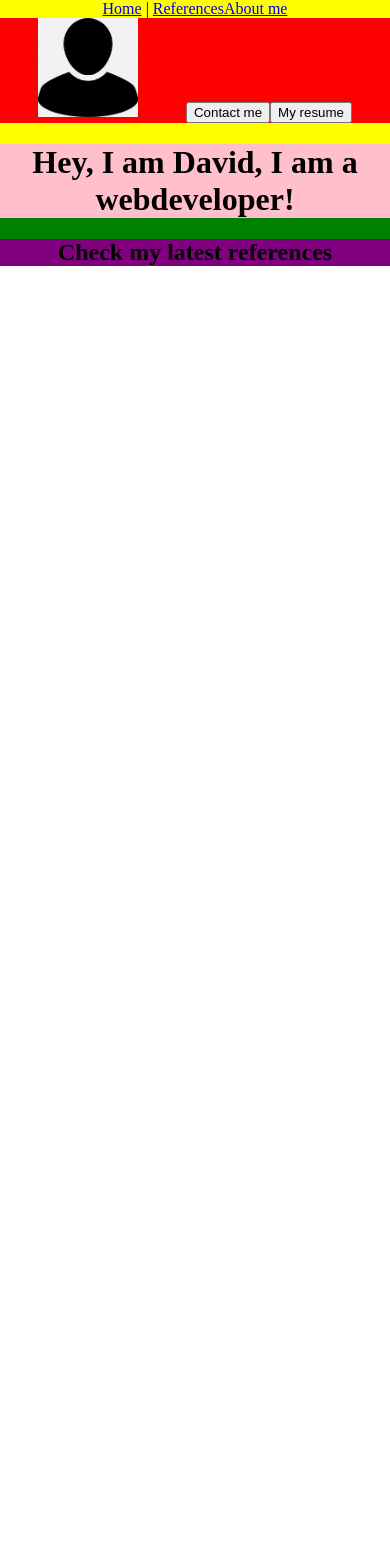
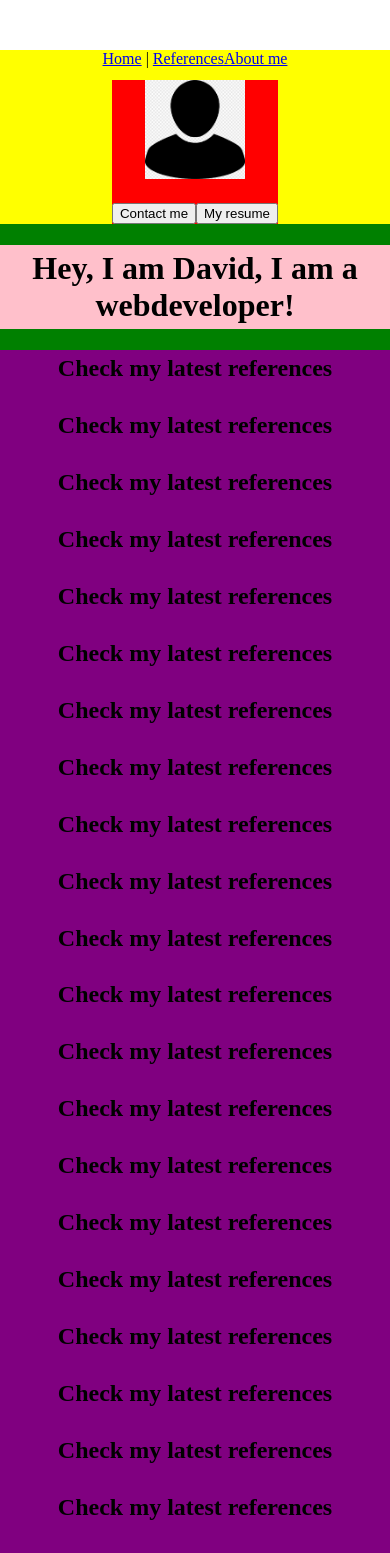
Before and after one commit to DavidSandor/my-website, a Vue app: page / in a window 390 px wide. Shown: the top 1553 px of the page. Before the commit the page ends 844 px from the top, so only its background shows below. Built offline with nearby package versions, Linux system fonts and the light colour scheme; some icons are missing.

Commit message:
Layout update - non responsive

```diff
--- a/src/App.vue
+++ b/src/App.vue
@@ -1,7 +1,7 @@
 <template>
   <div id="app">
     <div id="main-content-wrapper">
-      <navbar class="navbar"></navbar>
+      <navbar id="navbar"></navbar>
       <router-view/>
     </div>
   </div>
@@ -22,6 +22,11 @@ export default {
 
 body {
     margin: 0;
+    padding-top: 50px;
+}
+
+h1, h2 {
+  padding: 5px 10px;
 }
 
 #main-content-wrapper {
@@ -31,4 +36,9 @@ body {
   background-color: yellow;
 }
 
+#navbar {
+  position: sticky;
+  top: 50px;
+}
+
 </style>
--- a/src/components/Navbar.vue
+++ b/src/components/Navbar.vue
@@ -14,4 +14,10 @@ export default {
 
 <style lang="scss">
 
+@import '@/style/_variables.scss';
+
+nav {
+  height: $navbar-height;
+}
+
 </style>
--- a/src/style/_variables.scss
+++ b/src/style/_variables.scss
@@ -1,2 +1,5 @@
 $primary-theme-color: black;
 $primary-bg-color: lightgrey;
+
+// Dimensons
+$navbar-height: 30px;
--- a/src/views/Home.vue
+++ b/src/views/Home.vue
@@ -1,10 +1,12 @@
 <template>
-<div>
-    <div style="background-color: red">
-        <img class="profile-picture" src="@/assets/david.png" alt="sandordavid">
+<div id="home-wrapper">
+    <div id="profile-section" style="background-color: red">
+        <img id="profile-picture" src="@/assets/david.png" alt="sandordavid">
+        <br>
         <fa-icon name="brands/linkedin"></fa-icon>
         <fa-icon name="brands/facebook"></fa-icon>
         <fa-icon name="brands/github"></fa-icon>
+        <br>
         <button>Contact me</button>
         <button>My resume</button>
     </div>
@@ -14,6 +16,51 @@
         </div>
         <div style="background-color: purple">
             <h2>Check my latest references</h2>
+            <h2>Check my latest references</h2>
+            <h2>Check my latest references</h2>
+            <h2>Check my latest references</h2>
+            <h2>Check my latest references</h2>
+            <h2>Check my latest references</h2>
+            <h2>Check my latest references</h2>
+            <h2>Check my latest references</h2>
+            <h2>Check my latest references</h2>
+            <h2>Check my latest references</h2>
+            <h2>Check my latest references</h2>
+            <h2>Check my latest references</h2>
+            <h2>Check my latest references</h2>
+            <h2>Check my latest references</h2>
+            <h2>Check my latest references</h2>
+            <h2>Check my latest references</h2>
+            <h2>Check my latest references</h2>
+            <h2>Check my latest references</h2>
+            <h2>Check my latest references</h2>
+            <h2>Check my latest references</h2>
+            <h2>Check my latest references</h2>
+            <h2>Check my latest references</h2>
+            <h2>Check my latest references</h2>
+            <h2>Check my latest references</h2>
+            <h2>Check my latest references</h2>
+            <h2>Check my latest references</h2>
+            <h2>Check my latest references</h2>
+            <h2>Check my latest references</h2>
+            <h2>Check my latest references</h2>
+            <h2>Check my latest references</h2>
+            <h2>Check my latest references</h2>
+            <h2>Check my latest references</h2>
+            <h2>Check my latest references</h2>
+            <h2>Check my latest references</h2>
+            <h2>Check my latest references</h2>
+            <h2>Check my latest references</h2>
+            <h2>Check my latest references</h2>
+            <h2>Check my latest references</h2>
+            <h2>Check my latest references</h2>
+            <h2>Check my latest references</h2>
+            <h2>Check my latest references</h2>
+            <h2>Check my latest references</h2>
+            <h2>Check my latest references</h2>
+            <h2>Check my latest references</h2>
+            <h2>Check my latest references</h2>
+
         </div>
     </div>
 </div>
@@ -25,9 +72,23 @@ export default {
 }
 </script>
 
-<style>
+<style lang="scss">
 
-.profile-picture {
+@import '@/style/_variables.scss';
+
+#home-wrapper {
+    display: flex;
+    justify-content: center;
+    flex-wrap: wrap;
+    align-items: flex-start;
+}
+
+#profile-section {
+    position: sticky;
+    top: $navbar-height + 50px;
+}
+
+#profile-picture {
     width: 100px;
 }
 
```
